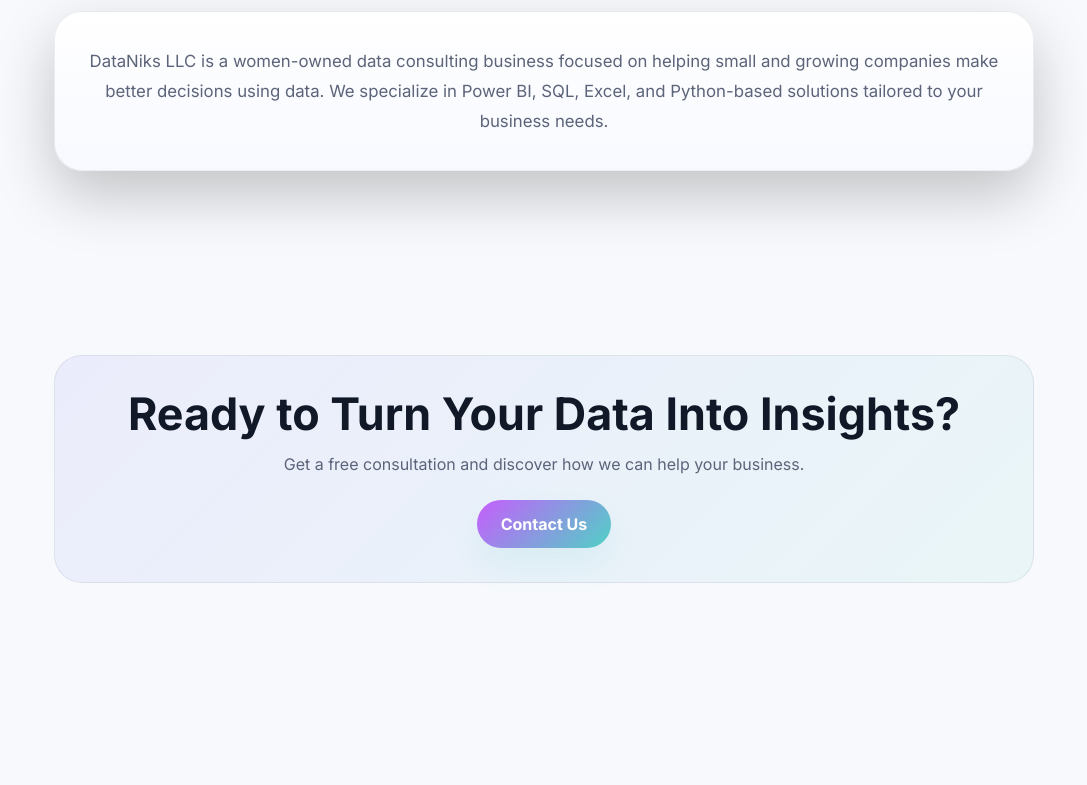
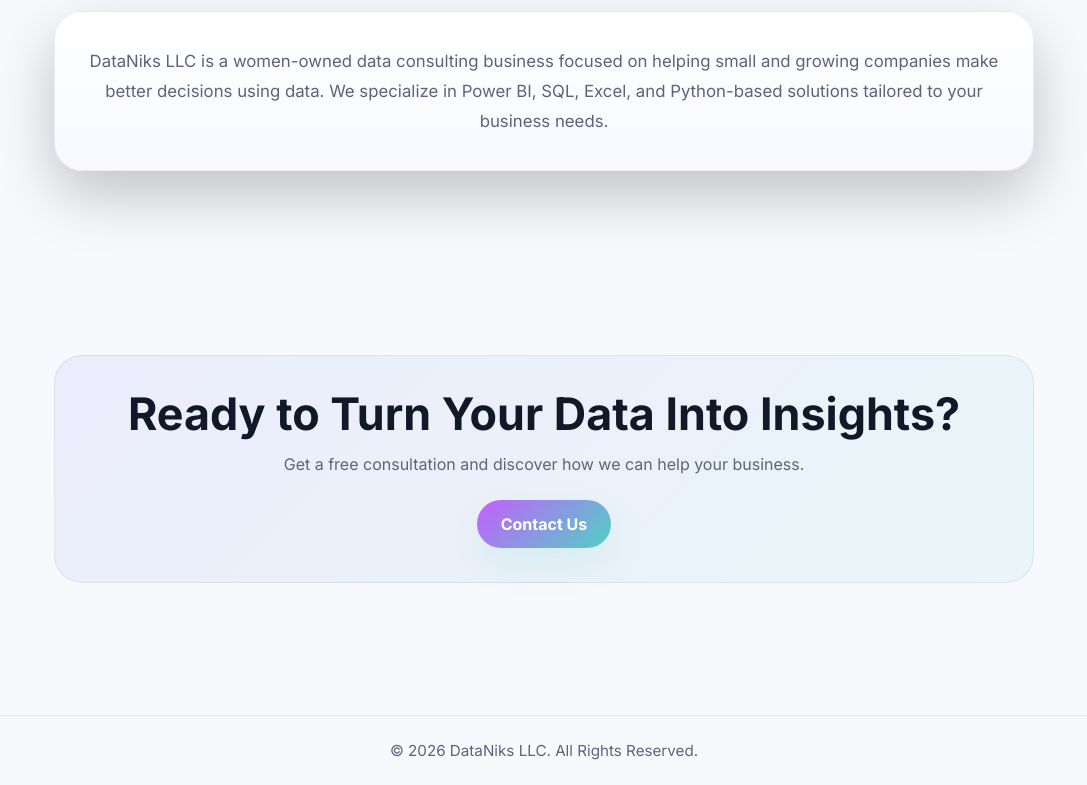
Before and after one commit to datanikadmin-dotcom/dataniks, a plain HTML site: page index.html in a window 1280 px wide. Shown: the part 1607-2392 px from the top of the page, without its empty margins (96-1183 px from the left). Before the commit the page ends 2282 px from the top, so only its background shows below. Drawn offline with Linux system fonts and the light colour scheme.

Commit message:
Update index.html

```diff
--- a/index.html
+++ b/index.html
@@ -49,6 +49,14 @@
 .cta-panel p{margin:0 0 22px;line-height:1.7;color:var(--text-secondary)}
 .nav-cta{color:var(--accent)!important;font-weight:800!important}
 @media (max-width:900px){.services-grid{grid-template-columns:1fr}.hero{padding-top:110px}}
+footer{
+    text-align:center;
+    padding:25px 20px;
+    font-size:0.95rem;
+    color:var(--text-secondary);
+    border-top:1px solid rgba(0,0,0,0.08);
+    margin-top:40px;
+}
 </style>
 </head>
 <body class="light">
@@ -57,4 +65,7 @@
 <section class="section"><div class="section-inner"><h2>How We Help</h2><p class="section-subtitle">Practical, productized data services that reduce manual work, improve reporting, and give you clearer business decisions.</p><div class="services-grid"><article class="service-card"><div class="service-top"><div class="service-icon">01</div><div class="service-tag">Foundation</div></div><h3>Data Cleaning &amp; Preparation</h3><p>Fix errors, remove duplicates, and structure messy datasets so your data becomes trustworthy and analysis-ready.</p></article><article class="service-card"><div class="service-top"><div class="service-icon">02</div><div class="service-tag">Structure</div></div><h3>Data Structuring</h3><p>Turn PDFs, forms, spreadsheets, and scattered business records into clean, structured data ready for reporting and analysis.</p></article><article class="service-card"><div class="service-top"><div class="service-icon">03</div><div class="service-tag">Insights</div></div><h3>Dashboard Development</h3><p>Interactive Power BI dashboards that turn your data into clear, actionable business insights.</p></article><article class="service-card"><div class="service-top"><div class="service-icon">04</div><div class="service-tag">Automation</div></div><h3>Automation with Python</h3><p>Automate repetitive reports and workflows to increase efficiency, reduce manual work, and improve accuracy.</p></article></div></div></section>
 <section class="section"><div class="section-inner"><h2>About DataNiks LLC</h2><div class="about-panel"><p>DataNiks LLC is a women-owned data consulting business focused on helping small and growing companies make better decisions using data. We specialize in Power BI, SQL, Excel, and Python-based solutions tailored to your business needs.</p></div></div></section>
 <section class="section"><div class="section-inner"><div class="cta-panel"><h2 style="margin-bottom:12px;">Ready to Turn Your Data Into Insights?</h2><p>Get a free consultation and discover how we can help your business.</p><a class="btn btn-primary" href="DataNiks-contact.html">Contact Us</a></div></div></section>
-<script src="script.js"></script></body></html>
+<footer>
+    © 2026 DataNiks LLC. All Rights Reserved.
+</footer>
+  <script src="script.js"></script></body></html>
```
